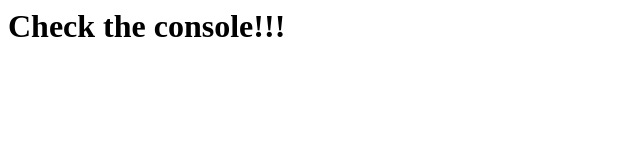
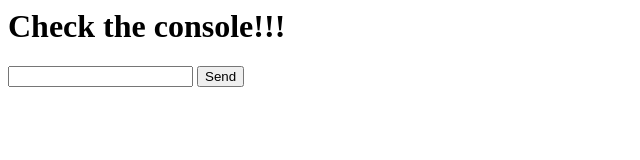
Before and after one commit to opaquee/HackMan, a plain HTML site: page client/index.html in a window 1280 px wide. Shown: the whole page, without its empty margins (0-640 px from the left). Drawn offline with nearby package versions, Linux system fonts and the light colour scheme.

Commit message:
Forgot to add HTML boilerplate buttons

```diff
--- a/client/index.html
+++ b/client/index.html
@@ -11,5 +11,10 @@
     <div>
       <h1>Check the console!!!</h1>
     </div>
+    <div>
+      <input id="input" type="text" />
+      <button onclick="send()">Send</button>
+      <pre id="output"></pre>
+    </div>
   </body>
 </html>
```
